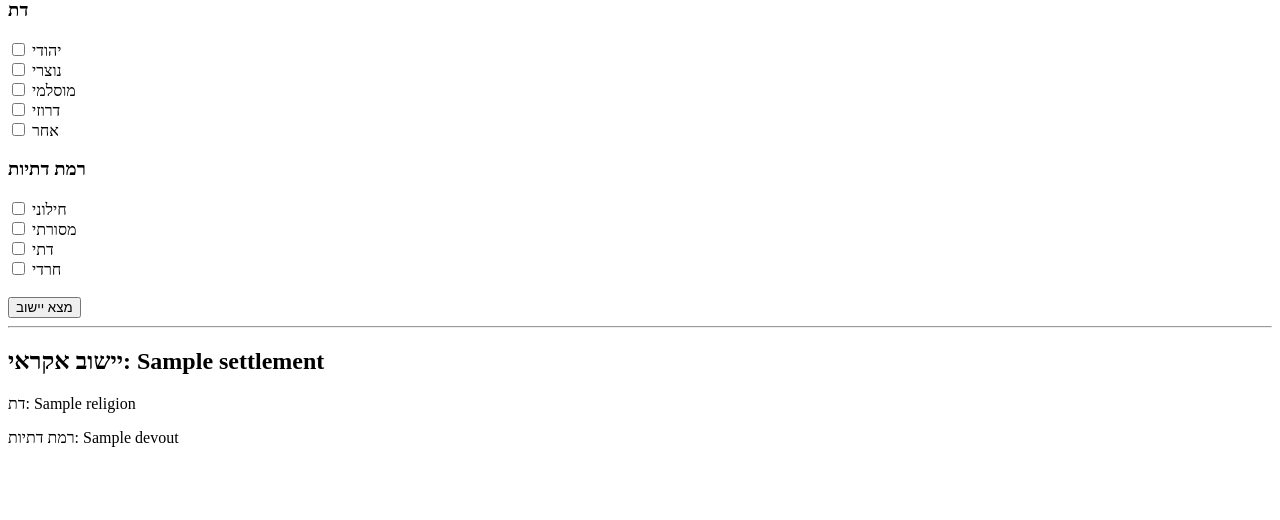
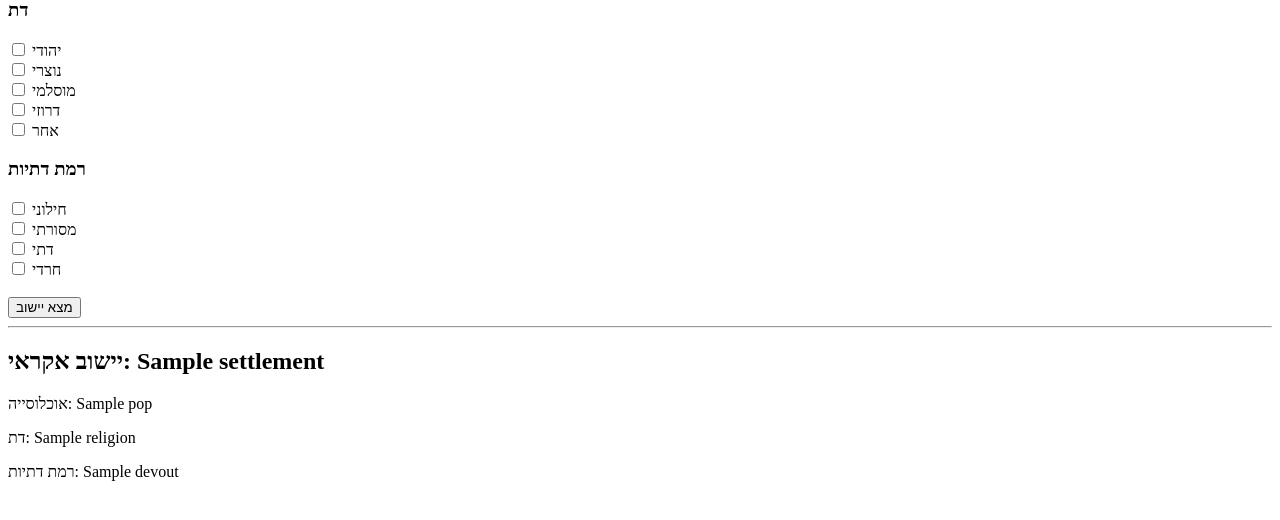
Before and after one commit to tomregev808/Random-Settelment-in-Israel, a Flask app: template app/templates/index.html in a window 1280 px wide. Shown: the part 81-601 px from the top of the page. Run offline with Flask 3, Linux system fonts and the light colour scheme; the template is opened without the code that fills it: most values are stand-ins (such as "Sample title", 1, 10 or a date in 2020).

Commit message:
display pop as well

```diff
--- a/app/templates/index.html
+++ b/app/templates/index.html
@@ -31,6 +31,7 @@
 
     {% if settlement %}
         <h2>יישוב אקראי: {{ settlement ['name'] }}</h2>
+        <p>אוכלוסייה: {{ settlement ['pop']}}</p>
         <p>דת: {{ settlement ['religion']  }}</p>
         <p>רמת דתיות: {{ settlement ['devout']}}</p>
     {% elif settlement is not none %}
```
